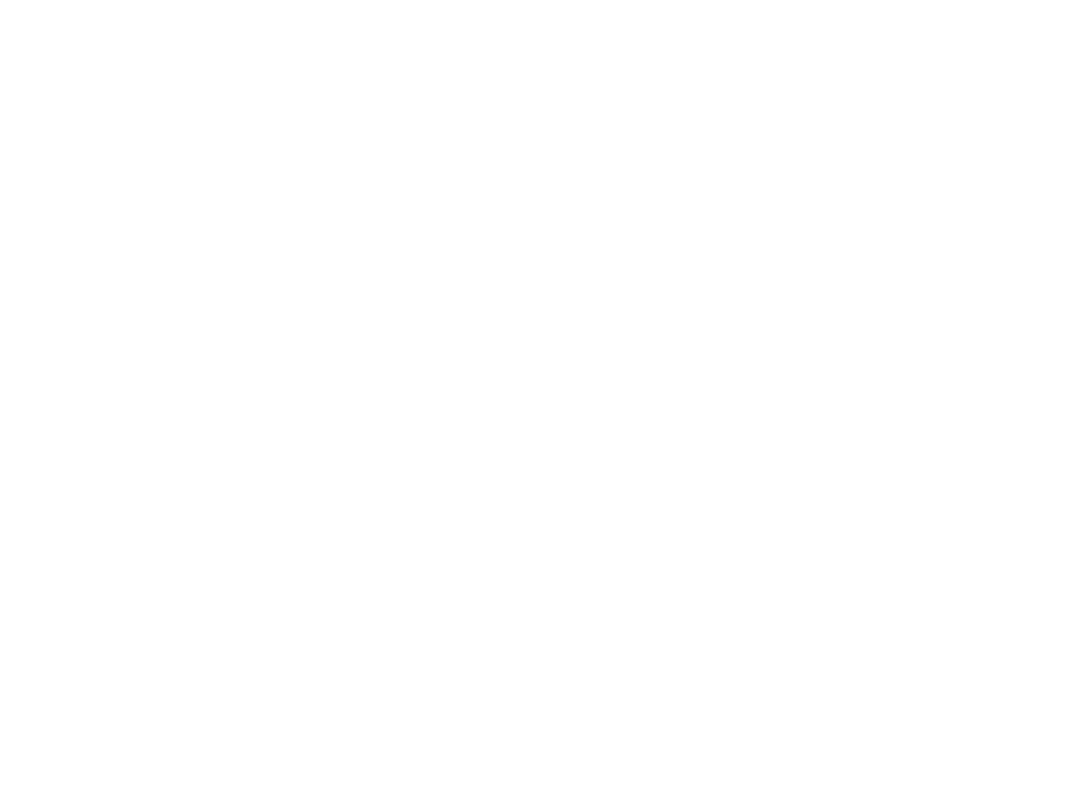
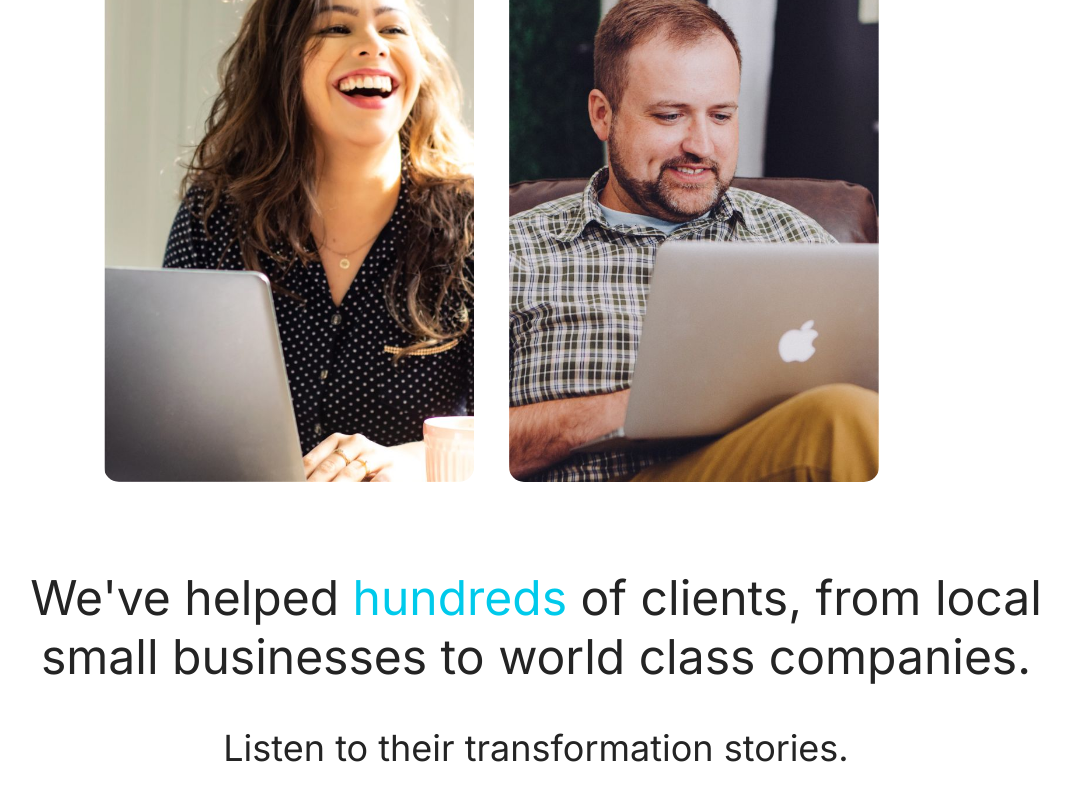
Before and after one commit to PetejStone/champkid-react, a React (Create React App) app: page / in a window 1280 px wide. Shown: the part 3773-4573 px from the top of the page, without its empty margins (104-1174 px from the left). Before the commit the page ends 4302 px from the top, so only its background shows below. Built offline with nearby package versions, Linux system fonts and the light colour scheme.

Commit message:
added new section

```diff
--- a/src/App.css
+++ b/src/App.css
@@ -57,6 +57,10 @@
   font-weight: 700;
 }
 
+* {
+  color: #242424
+}
+
 .mainButton {
   background: linear-gradient(to right, #00c3e3,#03dfe5);
   border: none;
--- a/src/App.js
+++ b/src/App.js
@@ -7,6 +7,7 @@
 import Outcomes from './components/Outcomes.js'
 import Problems from './components/Problems.js'
 import Steps from './components/Steps.js'
+import SliderIntro from './components/SliderIntro'
 function App() {
   return (
     <div className="App">
@@ -15,6 +16,7 @@
       <Outcomes />
       <Problems />
       <Steps />
+      <SliderIntro />
 
     </div>
   );
--- a/src/components/SliderIntro.js
+++ b/src/components/SliderIntro.js
@@ -1,13 +1,28 @@
 import React from 'react'
-
+import guy from '../images/dudemac.jpg'
+import girl from '../images/girlmac.jpg'
+import './SliderIntro.scss'
 const SliderIntro = () => {
     return (
-        <div className = "section">
+        <div className = "section slider-intro">
             <div className="wrap">
-                <div className="container---">
-                    <div className=""></div>
+                <div className="container900">
+                    <div className="slider-intro-container">
+                        <div className="image-container">
+                            <div className="intro-img">
+                                <img src={girl}/>
+                            </div>
+
+                            <div className="intro-img">
+                                <img src={guy} />
+                            </div>
+                        </div>
+                    </div>
                 </div>
-
+               <div className="container1100">
+                    <h2>We've helped <span className="blue">hundreds</span> of clients, from local small businesses to world class companies.</h2>
+                    <p>Listen to their transformation stories.</p>
+               </div>
             </div>
         </div>
     )
--- /dev/null
+++ b/src/components/SliderIntro.scss
@@ -0,0 +1,36 @@
+.slider-intro-container {
+   display: flex;
+   flex-direction: column;
+
+}
+
+.slider-intro {
+    h2 {
+        font-size: 48px
+    }
+
+    p {
+        font-size: 36px;
+
+    }
+}
+
+.image-container {
+    display: flex;
+    justify-content: space-around;
+    width: 90%;
+    margin-top: -600px;
+    z-index: 1000;
+}
+
+.intro-img {
+    width: 370px;
+    max-width: 100%;
+   // margin-right: 1rem;
+   position: relative;
+    img {
+        width: 100%;
+        border-radius: 15px;
+
+    }
+}
--- a/src/components/Steps.scss
+++ b/src/components/Steps.scss
@@ -60,6 +60,7 @@
         max-width: 540px;
         font-size: 20px;
         margin-bottom: 1rem;
+        color: #686870;
     }
 
 }
```
